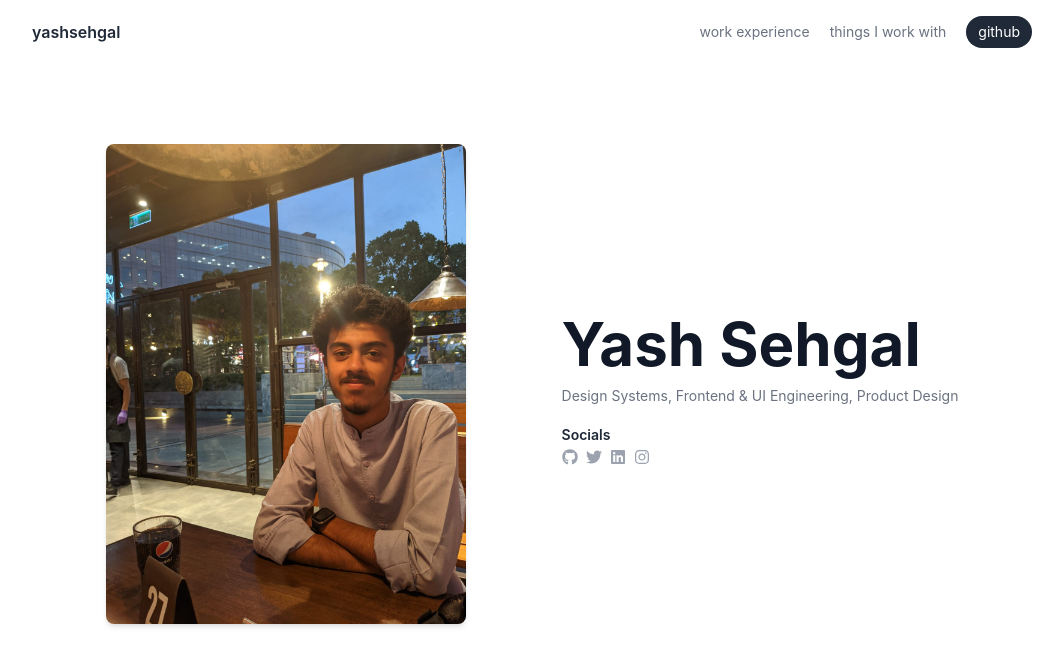
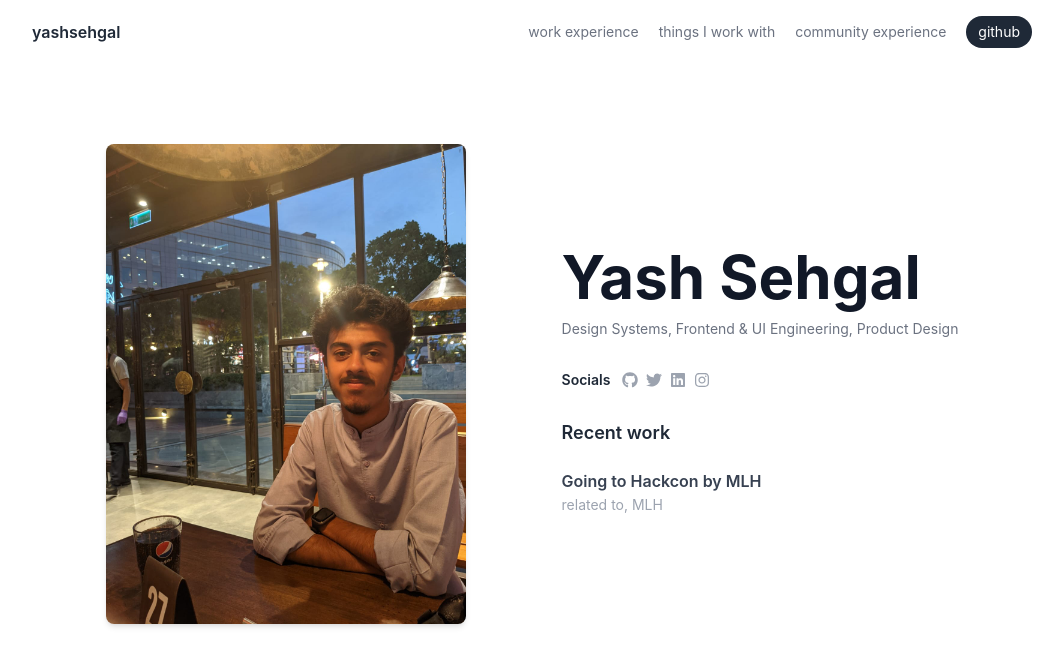
Before and after one commit to yashsehgal/personal-website, a React (Create React App) app: page / in a window 1280 px wide. Shown: the top 666 px of the page, without its empty margins (108-1171 px from the left). Built offline with nearby package versions, Linux system fonts and the light colour scheme.

Commit message:
feat: recent works section added

```diff
--- a/src/dataSource/header-options.json
+++ b/src/dataSource/header-options.json
@@ -6,5 +6,9 @@
     {
         "title": "things I work with",
         "path": "/skills"
+    },
+    {
+        "title": "community experience",
+        "path": "/community-experience"
     }
 ]
--- /dev/null
+++ b/src/dataSource/recent-work.json
@@ -0,0 +1,7 @@
+[
+    {
+        "title": "Going to Hackcon by MLH",
+        "relatedTo": "MLH",
+        "link": "http://hackcon.mlh.io"
+    }
+]
--- a/src/pages/Home/index.jsx
+++ b/src/pages/Home/index.jsx
@@ -1,6 +1,8 @@
 import { useRef } from 'react';
 import ProfilePicture from '../../lib/profile.jpg';
 import { FaGithub, FaInstagram, FaLinkedin, FaTwitter } from 'react-icons/fa';
+
+import RecentWorkExperienceData from '../../dataSource/recent-work.json';
 
 export default function Home() {
     const socialsDataRef = useRef([
@@ -9,6 +11,8 @@ export default function Home() {
         { icon: <FaLinkedin />, url: "https://linkedin.com/in/sehgalyash" },
         { icon: <FaInstagram />, url: "https://instagram.com/sehgalyash_" }
     ]);
+
+    const recentWorkExperienceDataRef = useRef(RecentWorkExperienceData);
 
     return (
         <section className="home-view-container">
@@ -24,8 +28,8 @@ export default function Home() {
                     <p className="role-keywords-wrapper text-sm h-auto font-normal leading-snug text-gray-500">
                         {"Design Systems, Frontend & UI Engineering, Product Design"}
                     </p>
-                    <div className="socials-wrapper mt-5 flex flex-col items-start justify-start gap-1 w-fit h-auto">
-                        <span className='font-semibold text-gray-800 text-sm'>{"Socials"}</span>
+                    <div className="socials-wrapper mt-8 flex flex-row items-center justify-start gap-3 w-fit h-auto">
+                        <span className='font-semibold text-gray-800 text-sm leading-snug'>{"Socials"}</span>
                         <ul className="socials-list flex flex-row items-center justify-start gap-2">
                             {socialsDataRef.current?.map((social, socialIndex) => (
                                 <li className="social-item text-gray-400 hover:text-gray-600 text-base"
@@ -41,6 +45,27 @@ export default function Home() {
                             ))}
                         </ul>
                     </div>
+                    <div className="recent-work-details-wrapper mt-8">
+                        <h1 className="leading-snug text-lg font-semibold text-gray-800">{"Recent work"}</h1>
+                        <div className="recent-work-experience-list-wrapper mt-2">
+                            <ul className="recent-work-experience-list flex flex-row items-start justify-start gap-2">
+                                {recentWorkExperienceDataRef.current?.map((recentExperience, recentExperienceIndex) => (
+                                    <li className="recent-work-experience-item"
+                                        key={recentExperienceIndex}
+                                    >
+                                        <button className="recent-work-experience-item-content-wrapper bg-transparent hover:bg-gray-100 hover:px-6 py-4 transition-all text-left rounded-md cursor-pointer"
+                                            onClick={() => window.open(recentExperience?.link)}
+                                        >
+                                            <h3 className="leading-snug text-base font-semibold text-gray-700">
+                                                {recentExperience?.title}
+                                            </h3>
+                                            <span className="text-gray-400 font-normal text-sm">{"related to, " + recentExperience?.relatedTo}</span>
+                                        </button>
+                                    </li>
+                                ))}
+                            </ul>
+                        </div>
+                    </div>
                 </div>
             </div>
         </section>
```
